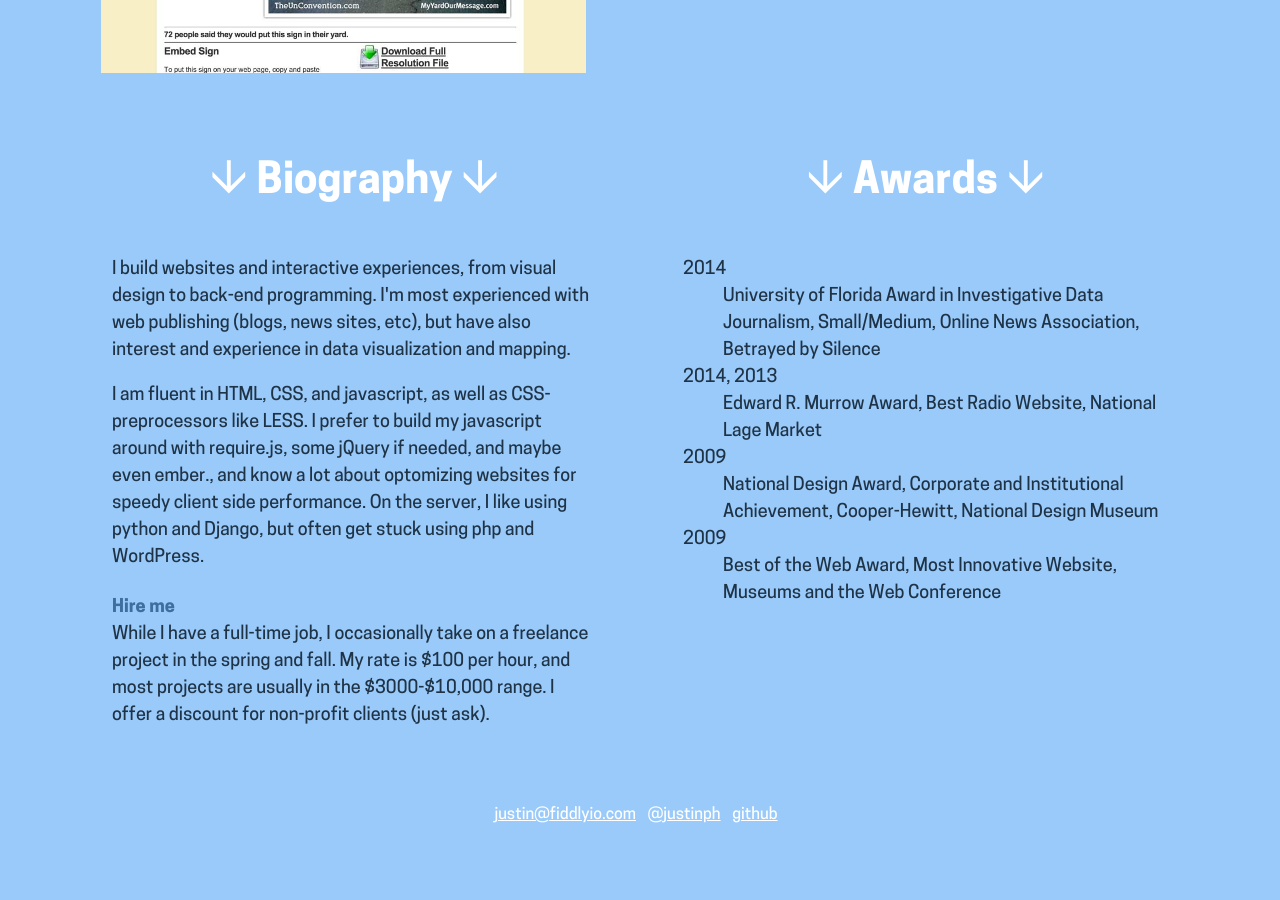
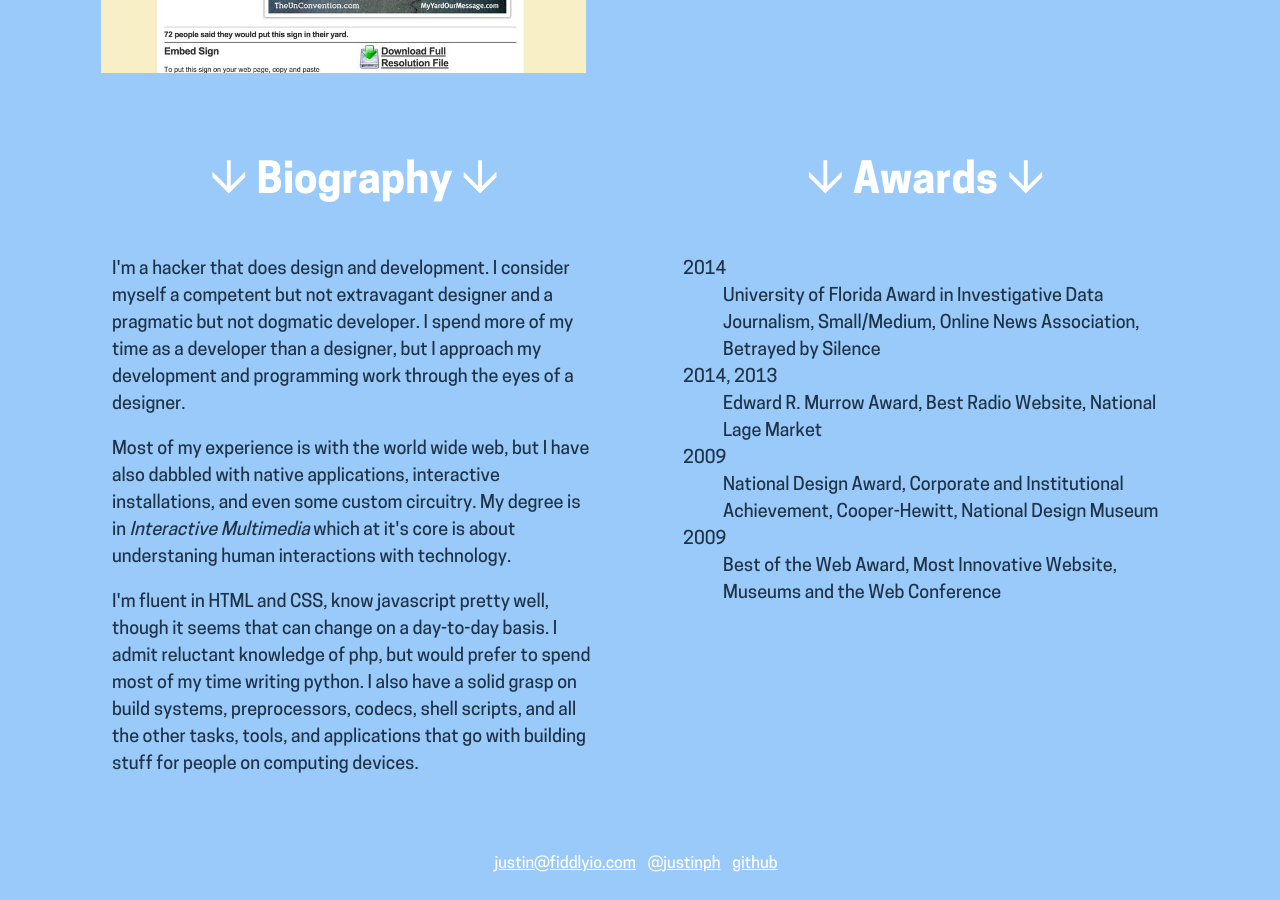
Before and after one commit to justinph/justinph.github.io, a Jekyll site: the page built from index.html, in a window 1280 px wide and 900 px high, scrolled down 3436 px. Built offline with Jekyll 4.4.1, drawn with Linux system fonts in a browser that asks for light colours; before the commit the page ends 4299 px from its top, so only the background shows below that.

Commit message:
update bio

```diff
--- a/index.html
+++ b/index.html
@@ -50,14 +50,13 @@ layout: default
         <li>
             <h3 class="page-heading" id="biography">Biography</h3>
 
-            <p>I build websites and interactive experiences, from visual design to back-end programming. I'm most experienced with web publishing (blogs, news sites, etc), but have also interest and experience in data visualization and mapping.
-            </p>
 
-            <p>I am fluent in HTML, CSS, and javascript, as well as CSS-preprocessors like LESS. I prefer to build my javascript around with require.js, some jQuery if needed, and maybe even ember., and know a lot about optomizing websites for speedy client side performance. On the server, I like using python and Django, but often get stuck using php and WordPress.</p>
+            <p>I'm a hacker that does design and development. I consider myself a competent but not extravagant designer and a pragmatic but not dogmatic developer. I spend more of my time as a developer than a designer, but I approach my development and programming work through the eyes of a designer.</p>
 
+            <p>Most of my experience is with the world wide web, but I have also dabbled with native applications, interactive installations, and even some custom circuitry. My degree is in <em>Interactive Multimedia</em> which at it's core is about understaning human interactions with technology.</p>
 
-            <h4>Hire me</h4>
-            <p>While I have a full-time job, I occasionally take on a freelance project in the spring and fall. My rate is $100 per hour, and most projects are usually in the $3000-$10,000 range. I offer a discount for non-profit clients (just ask).</p>
+            <p>I'm fluent in HTML and CSS, know javascript pretty well, though it seems that can change on a day-to-day basis. I admit reluctant knowledge of php, but would prefer to spend most of my time writing python. I also have a solid grasp on build systems, preprocessors, codecs, shell scripts, and all the other tasks, tools, and applications that go with building stuff for people on computing devices.</p>
+
         </li>
 
 
```
